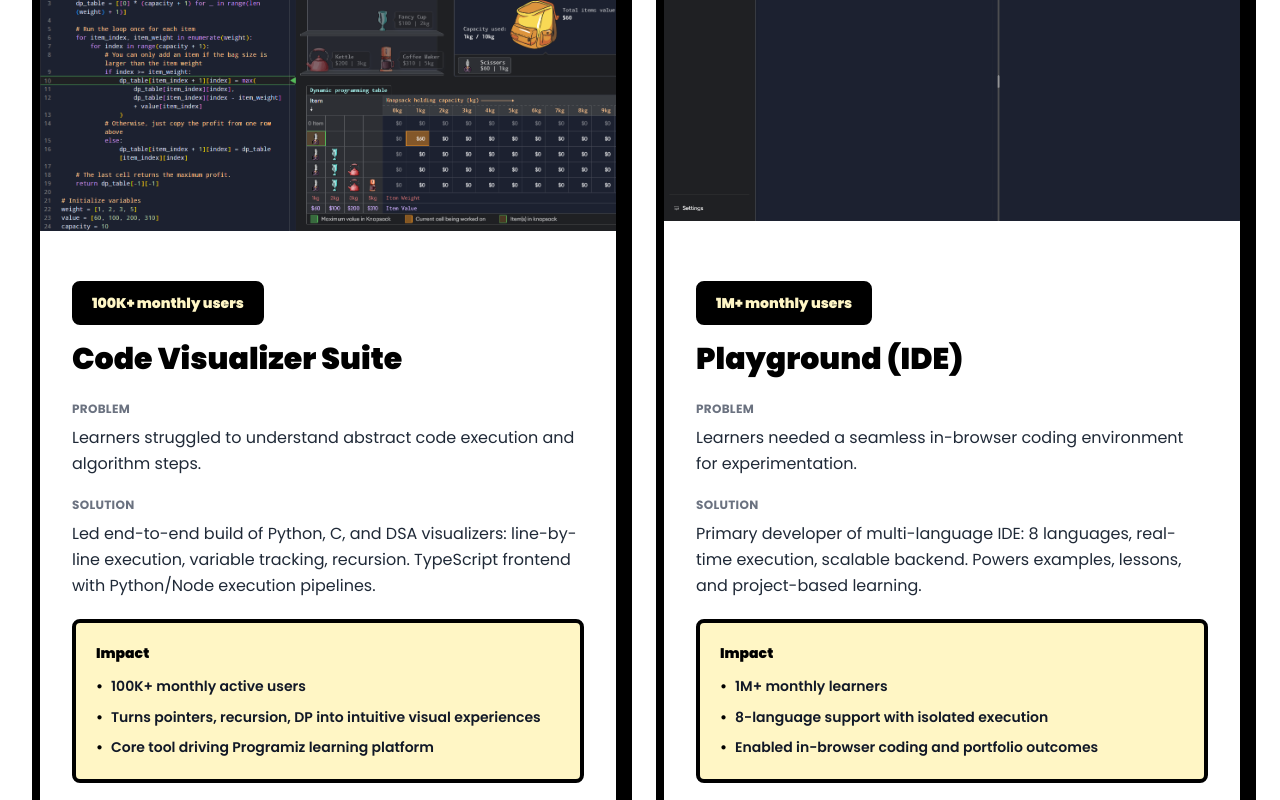
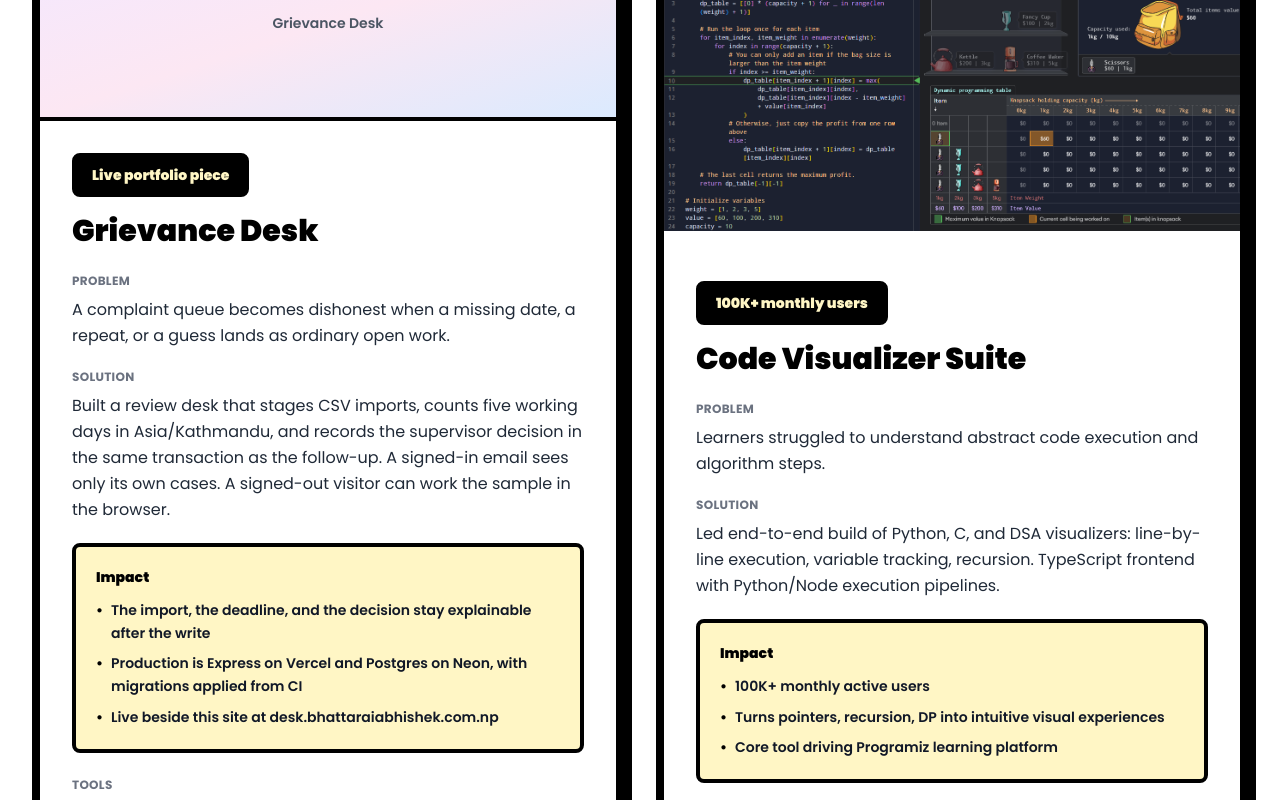
Before and after one commit to Abhishek-programs/portfolio, a Next.js app: page /v1 in a window 1280 px wide. Shown: the part 3600-4400 px from the top of the page. Built offline with nearby package versions, Linux system fonts and the light colour scheme.

Commit message:
feat: add Grievance Desk project to portfolio and update animations
- Introduced a new project, Grievance Desk, with detailed descriptions and links.
- Renumbered subsequent projects to maintain order.
- Adjusted animation duration and scroll trigger settings for improved user experience.

```diff
--- a/components/CinematicPortfolio.tsx
+++ b/components/CinematicPortfolio.tsx
@@ -51,13 +51,21 @@
   },
   {
     number: '03',
+    title: 'Grievance Desk',
+    metric: 'One write, still explainable',
+    copy: 'A desk for fictional complaints. CSV imports are staged, the deadline is five working days in Kathmandu, and the supervisor’s decision shares a transaction with the follow-up.',
+    stack: 'TypeScript · React · Express · PostgreSQL',
+    href: 'https://desk.bhattaraiabhishek.com.np',
+  },
+  {
+    number: '04',
     title: 'AI Content Engine',
     metric: '12 → 6 days',
     copy: 'Architected a GPT/Gemini and Slack workflow that turns raw documentation into structured courses.',
     stack: 'Python · GPT · Gemini · Slack API',
   },
   {
-    number: '04',
+    number: '05',
     title: 'Analytics Pipeline',
     metric: '50% accuracy gain',
     copy: 'Designed privacy-aware server-side conversion tracking and funnel analytics across millions of events.',
@@ -141,7 +149,7 @@
                 scrollTrigger: {
                   trigger: chapter,
                   start: 'top top',
-                  end: isWork ? '+=260%' : '+=130%',
+                  end: isWork ? '+=330%' : '+=130%',
                   pin: true,
                   scrub: 0.8,
                   anticipatePin: 1,
@@ -224,7 +232,7 @@
                       return -(element.scrollWidth - window.innerWidth + 48);
                     },
                     ease: 'none',
-                    duration: 2.4,
+                    duration: 3,
                   },
                   '+=0.15'
                 );
--- a/components/Projects.tsx
+++ b/components/Projects.tsx
@@ -12,6 +12,22 @@
 import Link from 'next/link';
 
 const projects = [
+  {
+    title: 'Grievance Desk',
+    impactBadge: 'Live portfolio piece',
+    problem:
+      'A complaint queue becomes dishonest when a missing date, a repeat, or a guess lands as ordinary open work.',
+    solution:
+      'Built a review desk that stages CSV imports, counts five working days in Asia/Kathmandu, and records the supervisor decision in the same transaction as the follow-up. A signed-in email sees only its own cases. A signed-out visitor can work the sample in the browser.',
+    impact: [
+      'The import, the deadline, and the decision stay explainable after the write',
+      'Production is Express on Vercel and Postgres on Neon, with migrations applied from CI',
+      'Live beside this site at desk.bhattaraiabhishek.com.np',
+    ],
+    technologies: ['TypeScript', 'React', 'Express', 'PostgreSQL', 'Neon'],
+    github: 'https://github.com/Abhishek-programs/grievance-escalation-console',
+    demo: 'https://desk.bhattaraiabhishek.com.np',
+  },
   {
     title: 'Code Visualizer Suite',
     impactBadge: '100K+ monthly users',
@@ -172,12 +188,9 @@
                 </div>
               ) : (
                 <div className="h-48 bg-gradient-to-br from-purple-100 via-pink-100 to-blue-100 flex items-center justify-center border-b-4 border-black">
-                  <span
-                    className="text-gray-600 text-sm font-semibold"
-                    title="Project Screenshot"
-                  >
-                    Project Screenshot
-                  </span>
+                    <span className="text-gray-600 text-sm font-semibold">
+                      {project.title}
+                    </span>
                 </div>
               )}
               <div className="p-8 bg-white flex-1 flex flex-col">
```
